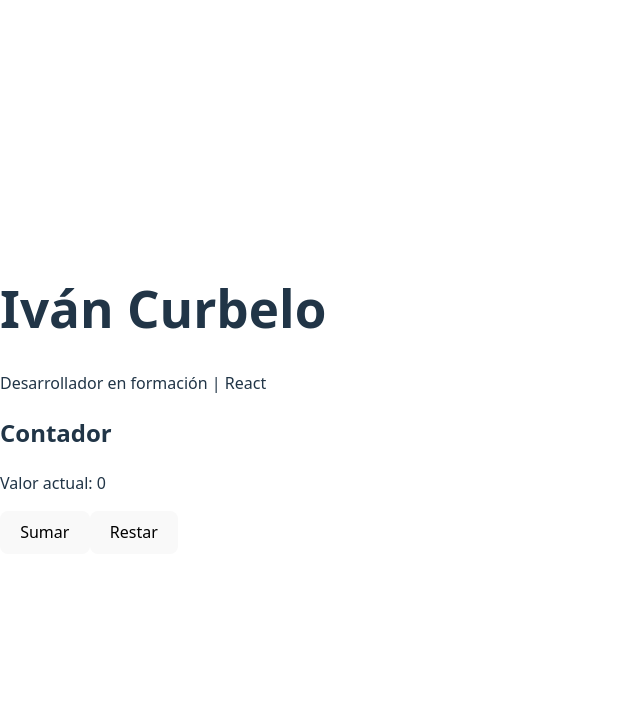
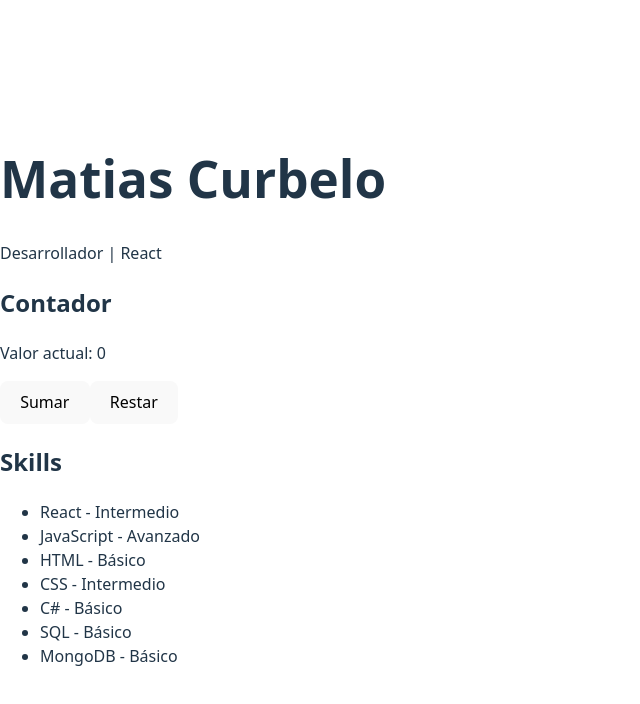
Before and after one commit to MatiasCur91/portfolio-react, a React (Vite) app: page / in a window 1280 px wide. Shown: the top 704 px of the page, without its empty margins (0-640 px from the left). Built offline with nearby package versions, Linux system fonts and the light colour scheme.

Commit message:
Refactor Skills con subcomponente y render dinámico

```diff
--- a/src/App.jsx
+++ b/src/App.jsx
@@ -1,11 +1,13 @@
 import Header from "./components/Header"
 import Counter from "./components/Counter"
+import Skills from "./components/Skills"
 
 function App() {
   return (
     <div>
       <Header />
       <Counter />
+      <Skills />
     </div>
   )
 }
--- a/src/components/Header.jsx
+++ b/src/components/Header.jsx
@@ -1,8 +1,8 @@
 function Header() {
   return (
     <header>
-      <h1>Iván Curbelo</h1>
-      <p>Desarrollador en formación | React</p>
+      <h1>Matias Curbelo</h1>
+      <p>Desarrollador | React</p>
     </header>
   )
 }
--- /dev/null
+++ b/src/components/SkillItem.jsx
@@ -0,0 +1,10 @@
+function SkillItem({ name, level }) {
+  return (
+    <li>
+      {name}
+      {level && ` - ${level}`}
+    </li>
+  )
+}
+
+export default SkillItem
--- /dev/null
+++ b/src/components/Skills.jsx
@@ -0,0 +1,59 @@
+import SkillItem from "./SkillItem"
+
+function Skills() {
+    const skills = [
+        {
+            id: 1,
+            name: "React",
+            level: "Intermedio"
+        },
+        {
+            id: 2,
+            name: "JavaScript",
+            level: "Avanzado"
+        },
+        {
+            id: 3,
+            name: "HTML",
+            level: "Básico"
+        },
+        {
+            id: 4,
+            name: "CSS",
+            level: "Intermedio"
+        },
+        {
+            id: 5,
+            name: "C#",
+            level: "Básico"
+        },
+        {
+            id: 6,
+            name: "SQL",
+            level: "Básico"
+        },
+        {
+            id: 7,
+            name: "MongoDB",
+            level: "Básico"
+        }
+    ]
+
+    return (
+        <section>
+            <h2>Skills</h2>
+
+            <ul>
+                {skills.map((skill) => (
+                    <SkillItem
+                        key={skill.id}
+                        name={skill.name}
+                        level={skill.level}
+                    />
+                ))}
+            </ul>
+        </section>
+    )
+}
+
+export default Skills
```
